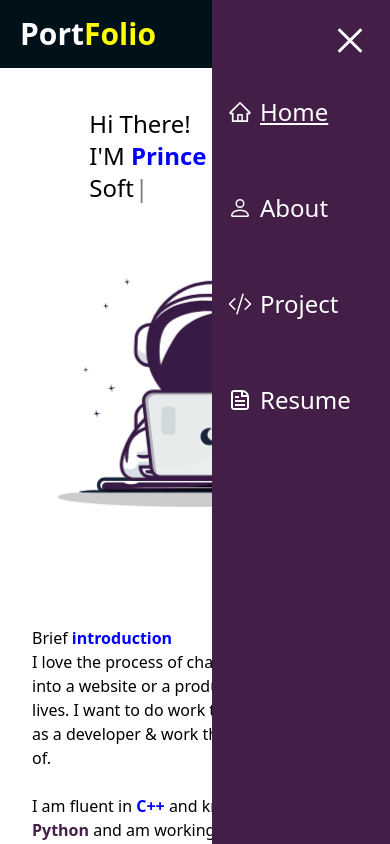
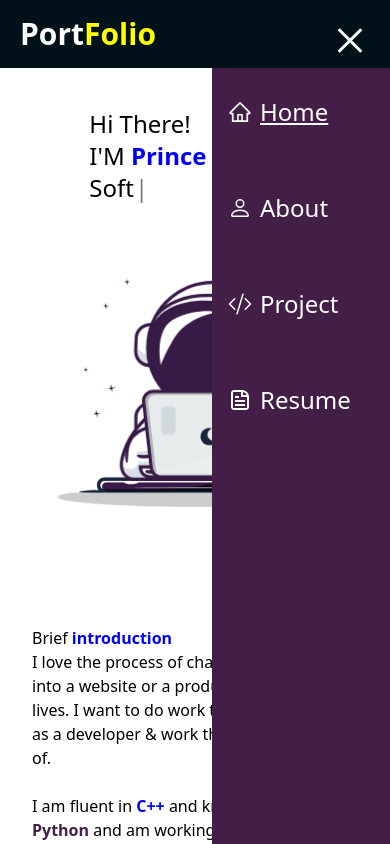
Before and after one commit to iamyourmajesty/portfolio, a React (Create React App) app: page / in a window 390 px wide. Both pictures are taken after a click on the button 350 px from the left and 40 px from the top of the page. Shown: the top 844 px of the page. Built offline with nearby package versions, Linux system fonts and the light colour scheme.

Commit message:
fixing navbar

```diff
--- a/src/Components/Navbar.jsx
+++ b/src/Components/Navbar.jsx
@@ -26,7 +26,7 @@ const NavMobile = () => {
     <span className=' relative z-40 top-4 right-4'><Hamburger toggled={showMenu} toggle={setShowMenu} /></span>
     {showMenu &&
 
-      <motion.ul animate={{ x : -window.innerWidth/3}}   className=' top-0 z-20  h-screen w-1/2 fixed flex flex-col  bg-[#431f47] duration-500 ease-linear'>
+      <motion.ul animate={{ x : -window.innerWidth/3}}   className=' top-0 -z-10  h-screen w-1/2 fixed flex flex-col  bg-[#431f47] duration-500 ease-linear'>
       <li className=' my-8 mx-4 mt-24 text-2xl hover:underline hover:text-white'><NavLink to='/' className=' flex'><AiOutlineHome className=' mr-2 mt-1'/>Home</NavLink></li>
       <li className=' my-8 mx-4 text-2xl hover:underline hover:text-white'><NavLink to='/about' className=' flex'><BsPerson className=' mr-2 mt-1'/>About</NavLink></li>
       <li className=' my-8 mx-4 text-2xl hover:underline hover:text-white'><NavLink to='/project' className=' flex'><BsCodeSlash className=' mr-2 mt-1'/>Project</NavLink></li>
@@ -41,7 +41,7 @@ const NavMobile = () => {
         // <button onClick={() => setShowMenu(true)} className=' text-3xl mr-4 my-4'><FiMenu/></button>
        }
 
-      <motion.ul animate={{ x : 100}}   className=' z-20 h-screen w-1/2 fixed top-0 flex flex-col  bg-[#431f47] duration-500 ease-linear'>
+      <motion.ul animate={{ x : 100}}   className=' -z-10 h-screen w-1/2 fixed top-0 flex flex-col  bg-[#431f47] duration-500 ease-linear'>
       <li className=' my-8 mx-4 mt-24 text-2xl hover:underline hover:text-white'><NavLink to='/' className=' flex'><AiOutlineHome className=' mr-2 mt-1'/>Home</NavLink></li>
       <li className=' my-8 mx-4 text-2xl hover:underline hover:text-white'><NavLink to='/about' className=' flex'><BsPerson className=' mr-2 mt-1'/>About</NavLink></li>
       <li className=' my-8 mx-4 text-2xl hover:underline hover:text-white'><NavLink to='/project' className=' flex'><BsCodeSlash className=' mr-2 mt-1'/>Project</NavLink></li>
```
